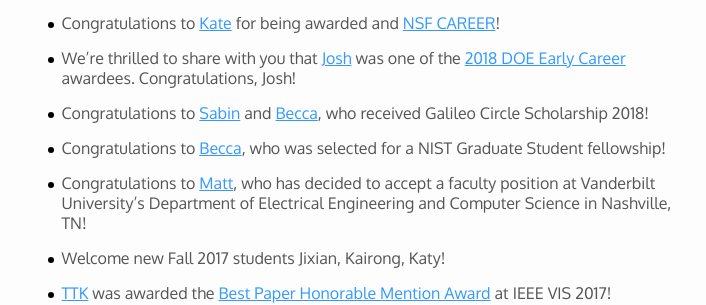
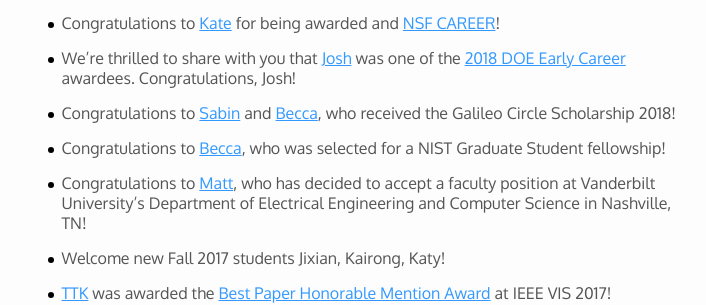
Before and after one commit to hdc-arizona/hdc-arizona.github.io, a Jekyll site: the page built from index.md, in a window 1280 px wide and 900 px high, scrolled down 2091 px. Shown: the part 157-462 px from the top of the window, without its empty margins (136-842 px from the left). Built offline with Jekyll 4.4.1, drawn with Linux system fonts in a browser that asks for light colours.

Commit message:
typo fix

```diff
--- a/index.md
+++ b/index.md
@@ -101,7 +101,7 @@ including the Arizona Board of Regents, AT&T, LLNL, DTIC, NSF, and DOE:
 
 * We're thrilled to share with you that [Josh](http://www.cs.arizona.edu/~josh) was one of the [2018 DOE Early Career](https://www.energy.gov/articles/department-energy-selects-84-scientists-receive-early-career-research-program-funding) awardees. Congratulations, Josh!
 
-* Congratulations to [Sabin](https://devkotasabin.github.io/) and [Becca](https://rjfaust.github.io/), who received Galileo Circle Scholarship 2018!
+* Congratulations to [Sabin](https://devkotasabin.github.io/) and [Becca](https://rjfaust.github.io/), who received the Galileo Circle Scholarship 2018!
 
 * Congratulations to [Becca](https://rjfaust.github.io/), who was selected for a NIST Graduate Student fellowship!
 
```
